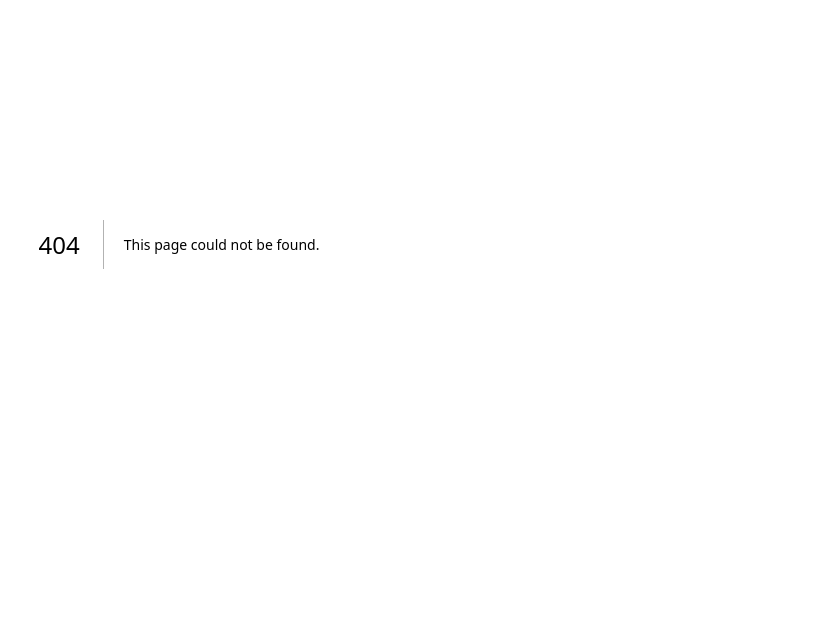
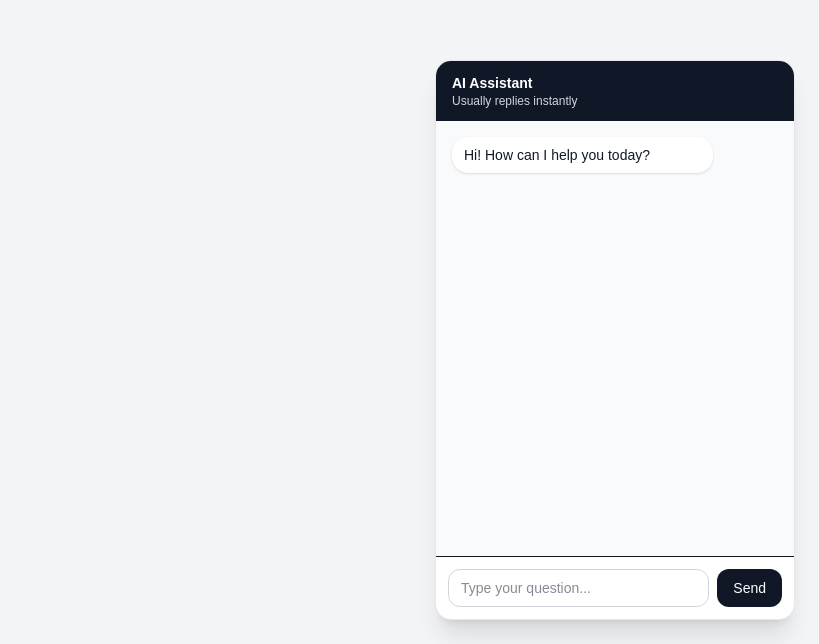
Before and after one commit to JaiEnfer/ai-chat-platform, a Next.js app in the folder apps/web/: page /widget/1 in a window 1280 px wide. Before the commit this address had no page. Shown: the part 156-800 px from the top of the page, without its empty margins (461-1280 px from the left). Built offline with nearby package versions, Linux system fonts and the light colour scheme; no server answers.

Commit message:
"Add dynamic widget page"

```diff
--- /dev/null
+++ b/apps/web/src/app/widget/[widgetKey]/page.tsx
@@ -0,0 +1,17 @@
+import { ChatWidget } from "@/components/chat-widget/ChatWidget";
+
+type Props = {
+  params: Promise<{
+    widgetKey: string;
+  }>;
+};
+
+export default async function WidgetPage({ params }: Props) {
+  const { widgetKey } = await params;
+
+  return (
+    <main className="min-h-screen bg-gray-100">
+      <ChatWidget widgetKey={widgetKey} />
+    </main>
+  );
+}
--- a/apps/web/src/components/chat-widget/ChatWidget.tsx
+++ b/apps/web/src/components/chat-widget/ChatWidget.tsx
@@ -14,7 +14,12 @@ type ChatResponse = {
 const API_BASE_URL = process.env.NEXT_PUBLIC_API_BASE_URL;
 const WIDGET_KEY = process.env.NEXT_PUBLIC_WIDGET_KEY;
 
-export function ChatWidget() {
+type ChatWidgetProps = {
+  widgetKey?: string;
+};
+
+export function ChatWidget({ widgetKey }: ChatWidgetProps) {
+  const WIDGET_KEY = widgetKey ?? process.env.NEXT_PUBLIC_WIDGET_KEY;
   const [messages, setMessages] = useState<ChatMessage[]>([
     {
       role: "bot",
```
